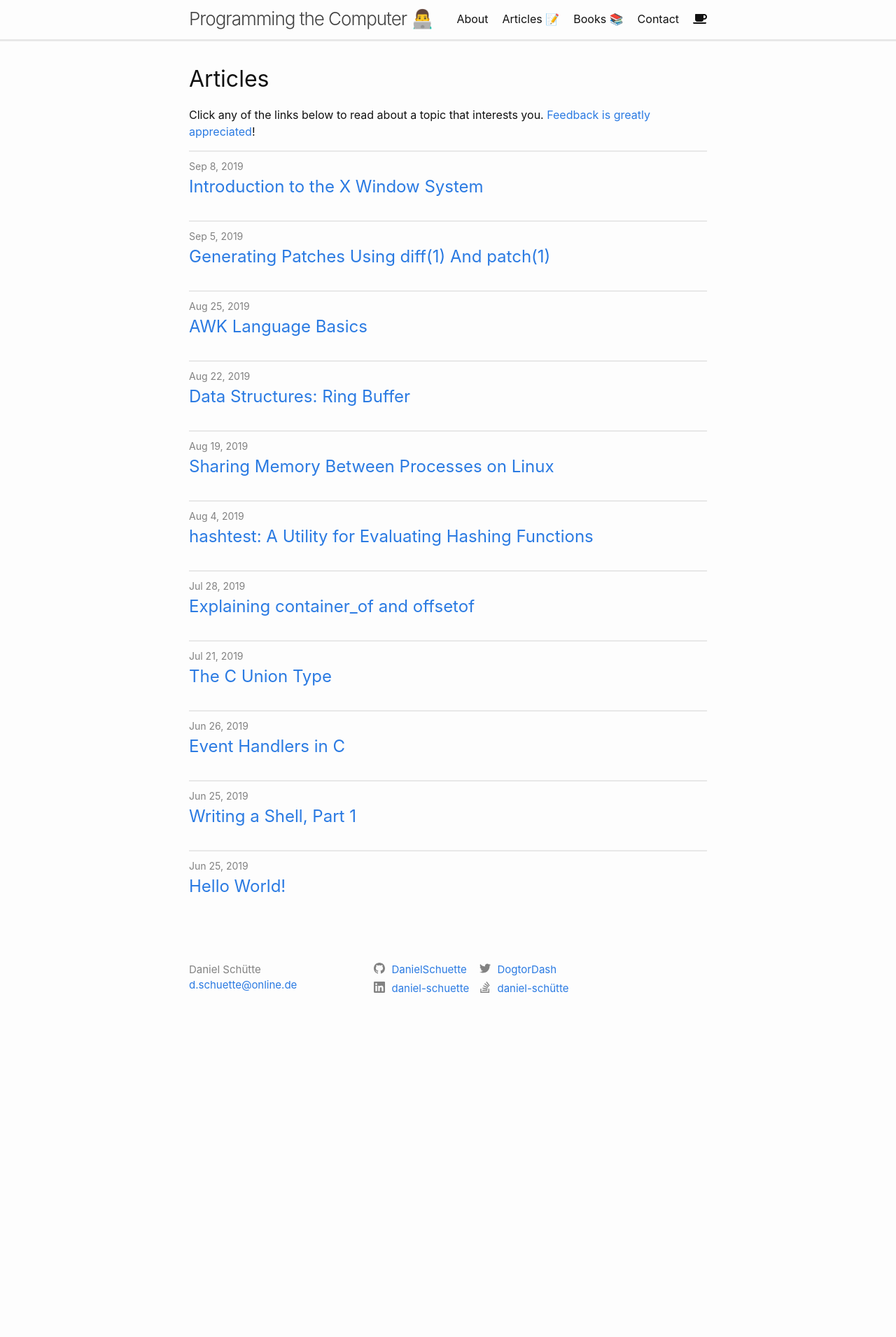
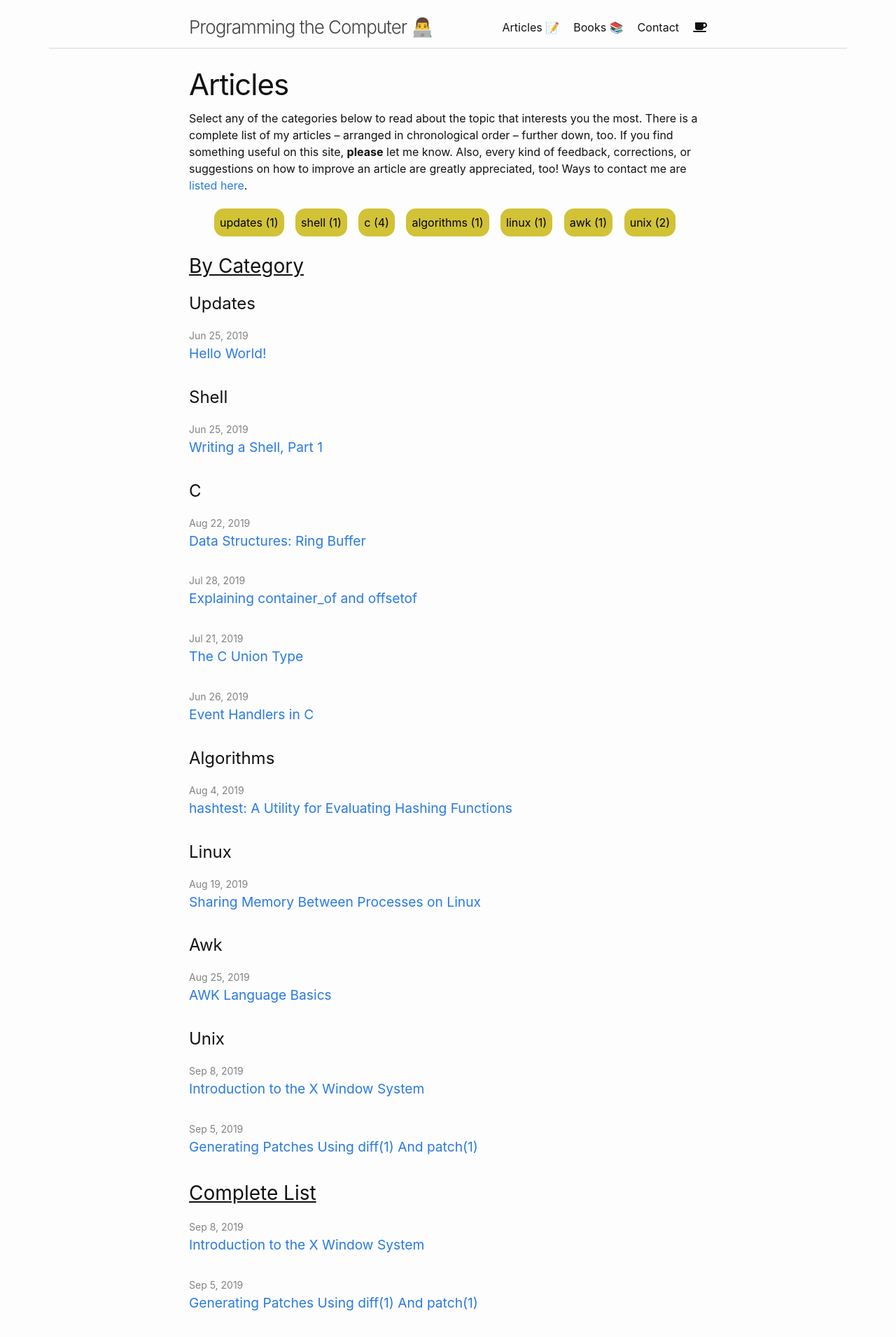
Before and after one commit to DanielSchuette/DanielSchuette.github.io, a Jekyll site: the page built from articles.md, in a window 1280 px wide. Shown: the top 1911 px of the page at 70% size. Built offline with Jekyll 4.4.1, drawn with Linux system fonts in a browser that asks for light colours; nearby versions of some CDN libraries; some web fonts are replaced; before the commit the page ends 1485 px from its top, so only the background shows below that.

Commit message:
update overall blog structure

```diff
--- a/_data/pagelist.yml
+++ b/_data/pagelist.yml
@@ -1,7 +1,4 @@
 header_items:
-    - title: About
-      url: /about/
-
     - title: Articles 📝
       url: /articles/
 
--- /dev/null
+++ b/_includes/categories.html
@@ -0,0 +1,45 @@
+<ul class="">
+{% assign categories_list = site.categories %}
+  {% if categories_list.first[0] == null %}
+    {% for category in categories_list %}
+      <div class="category-list-item">
+        <li>
+          <a href="#{{ category | downcase | downcase | url_escape | strip | replace: ' ', '-' }}">{{ category | camelcase }} ({{ site.tags[category].size }})</a>
+        </li>
+      </div>
+    {% endfor %}
+  {% else %}
+    {% for category in categories_list %}
+      <li class="category-list-item"><a href="#{{ category[0] | downcase | url_escape | strip | replace: ' ', '-' }}">{{ category[0] | camelcase }} ({{ category[1].size }})</a></li>
+    {% endfor %}
+  {% endif %}
+{% assign categories_list = nil %}
+</ul>
+
+<h2 class="post-list-heading">By Category</h2>
+
+{% for category in site.categories %}
+  <h2 id="{{ category[0] | downcase | strip }}">{{ category[0] | capitalize }}</h2>
+  <ul class="post-list">
+    {% assign pages_list = category[1] %}
+
+    {% for post in pages_list %}
+      {% if post.title != null %}
+      {% if group == null or group == post.group %}
+
+      <li>
+        {%- assign date_format = site.minima.date_format | default: "%b %-d, %Y" -%}
+        <span class="post-meta">{{ post.date | date: date_format }}</span>
+          <a class="post-link" href="{{ post.url | relative_url }}">
+            {{ post.title | escape }}
+          </a>
+      </li>
+
+      {% endif %}
+      {% endif %}
+    {% endfor %}
+
+    {% assign pages_list = nil %}
+    {% assign group = nil %}
+  </ul>
+{% endfor %}
--- a/_layouts/home.html
+++ b/_layouts/home.html
@@ -4,16 +4,15 @@ layout: default
 
 <div class="home">
   {%- if page.title -%}
-    <h1 class="page-heading">{{ page.title }}</h1>
+    <h1 class="post-title p-name">{{ page.title }}</h1>
   {%- endif -%}
 
   {{ content }}
 
   {%- if site.posts.size > 0 -%}
-  <!-- <h2 class="post-list-heading">{{ page.list_title | default: "Posts" }}</h2> -->
+  <h2 class="post-list-heading">{{ page.list_title | default: "Complete List" }}</h2>
     <ul class="post-list">
       {%- for post in site.posts -%}
-      <hr class="hr-light">
       <li>
         {%- assign date_format = site.minima.date_format | default: "%b %-d, %Y" -%}
         <span class="post-meta">{{ post.date | date: date_format }}</span>
--- a/_sass/minima/_layout.scss
+++ b/_sass/minima/_layout.scss
@@ -2,8 +2,8 @@
  * Site header
  */
 .site-header {
-  // border-top: 5px solid $grey-color-dark;
-  border-bottom: 3px solid $grey-color-light;
+  margin: 12px 70px 0px 70px;
+  border-bottom: 2px solid $grey-color-light;
   min-height: $spacing-unit * 1.865;
 
   // Positioning context for the mobile navigation icon
@@ -104,8 +104,7 @@
  * Site footer
  */
 .site-footer {
-  // border-top: 3px solid $grey-color-light;
-  padding: $spacing-unit 0;
+  padding: 10px;
 }
 
 .footer-heading {
@@ -183,6 +182,7 @@
 }
 
 .post-list-heading {
+  text-decoration: underline;
   @include relative-font-size(1.75);
 }
 
@@ -202,7 +202,7 @@
 
 .post-link {
   display: block;
-  @include relative-font-size(1.5);
+  @include relative-font-size(1.2);
 }
 
 
@@ -259,3 +259,20 @@
     border: 1px solid #e8e8e8;
     margin-bottom: 8px;
 }
+
+/**
+ * Category list
+ */
+.category-list-item {
+    display: inline-block;
+    margin: 6px;
+    padding: 8px;
+    background-color: #d1c236;
+    border-radius: 14px;
+}
+
+.category-list-item a,
+.category-list-item a:hover {
+    color: black;
+    text-decoration: none;
+}
--- a/articles.md
+++ b/articles.md
@@ -1,9 +1,9 @@
 ---
-layout: home
+layout: categories
 title: 'Articles'
 order: 4
 comments: false
 permalink: /articles/
 ---
 
-Click any of the links below to read about a topic that interests you. [Feedback is greatly appreciated]({{ site.url}}/contact/)!
+Select any of the categories below to read about the topic that interests you the most. There is a complete list of my articles -- arranged in chronological order -- further down, too. If you find something useful on this site, **please** let me know. Also, every kind of feedback, corrections, or suggestions on how to improve an article are greatly appreciated, too! Ways to contact me are [listed here]({{ site.url}}/contact/).
```
Also changed, not shown: _layouts/categories.html (added, +7 -0 lines), about.md (deleted, +0 -8 lines), books.md (+1 -1 lines), index.md (+7 -1 lines).
